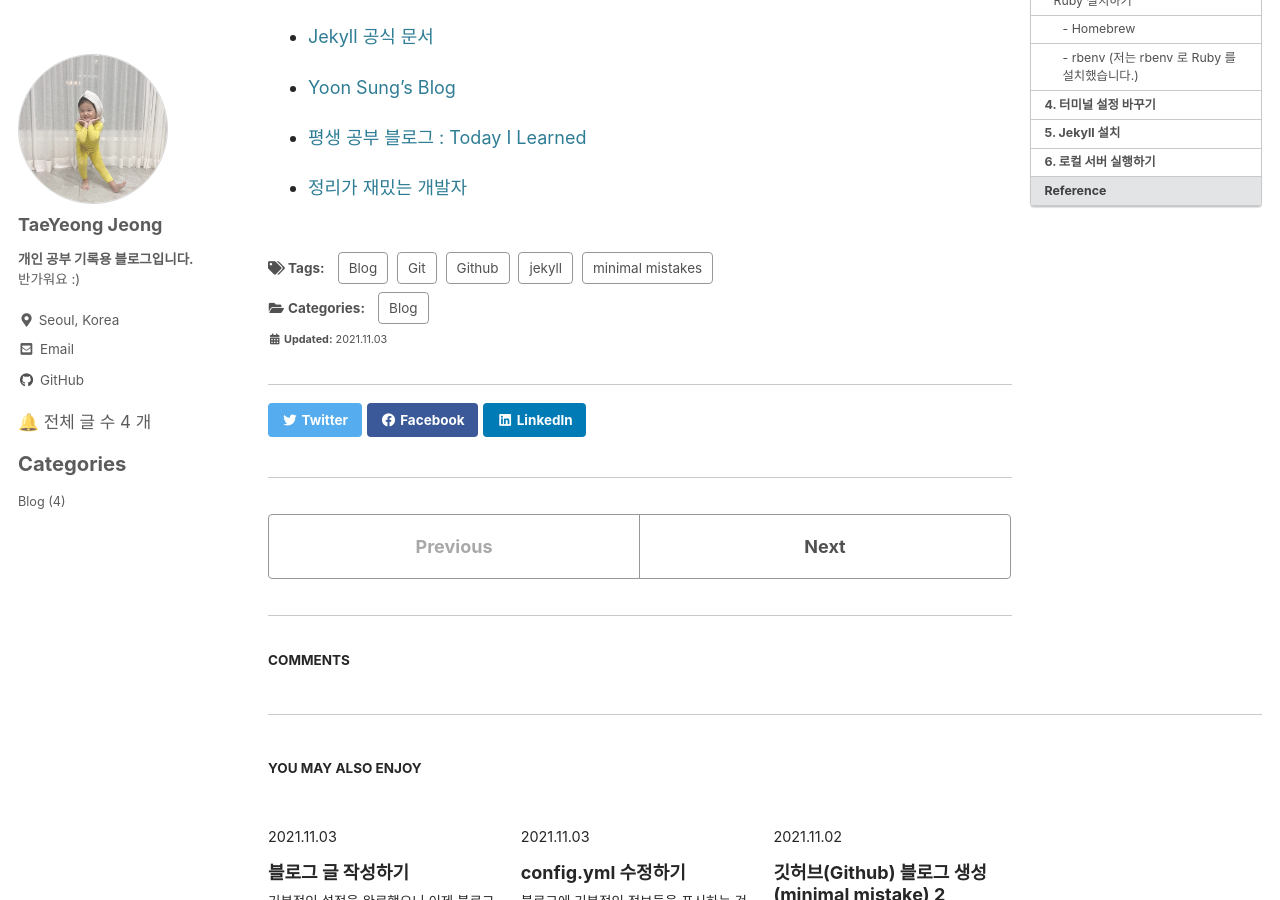
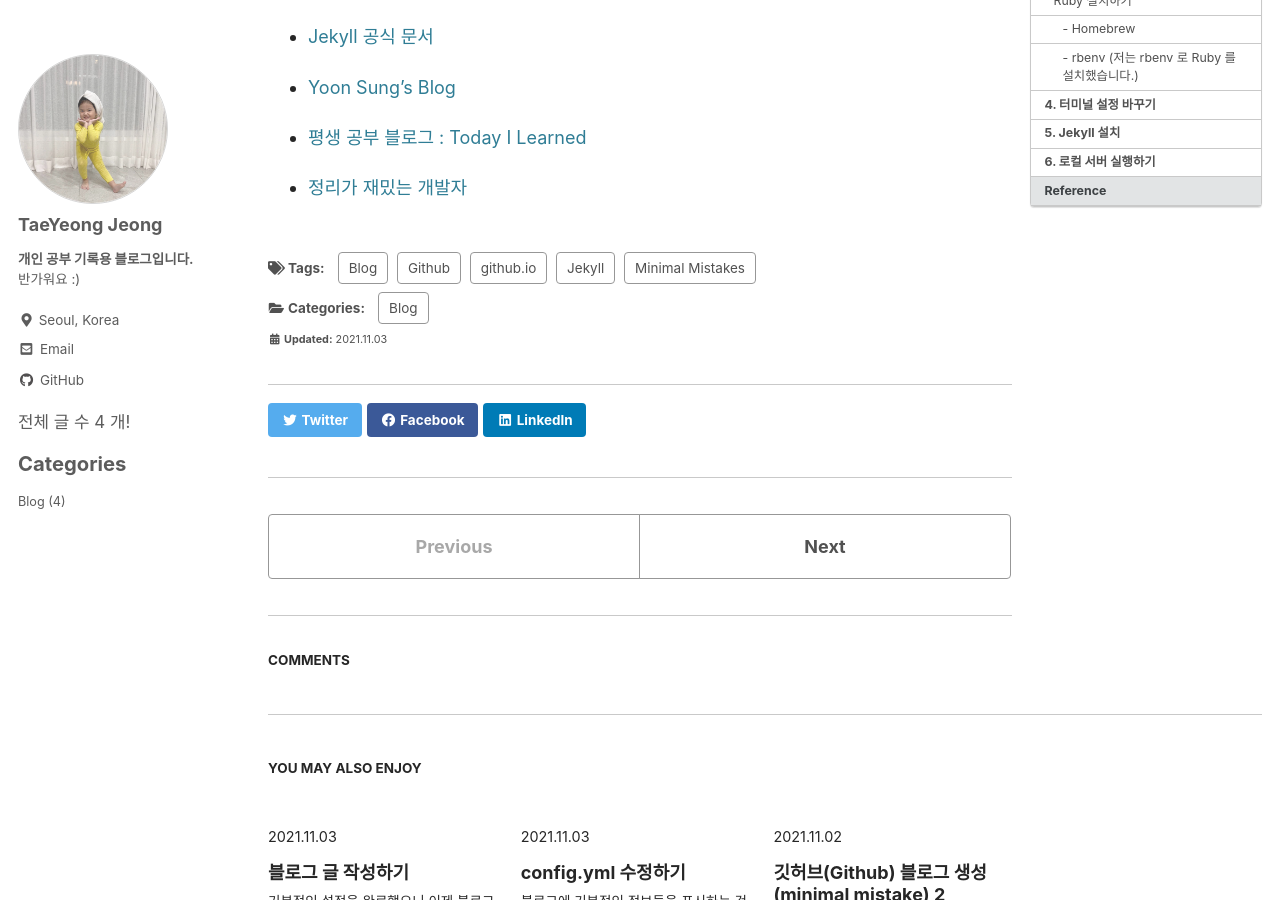
Before and after one commit to dev-taeyeong/test-blog, a Jekyll site: the page built from _posts/Github_Blog/2021-11-01-make-blog-1.md, in a window 1280 px wide and 900 px high, scrolled down 6376 px. Built offline with Jekyll 4.4.1, drawn with Linux system fonts in a browser that asks for light colours; cached includes are drawn as plain includes; some web fonts are replaced; comment, search, counter and statistics services are not loaded.

Commit message:
게시물 태그 수정

```diff
--- a/_includes/nav_list_main
+++ b/_includes/nav_list_main
@@ -9,7 +9,7 @@
   }}</label>
   <ul class="nav__items" id="category_tag_menu">
     <li>
-      <span>🔔 전체 글 수 {{ sum }} 개</span>
+      <span>전체 글 수 {{ sum }} 개!</span>
     </li>
     <li>
       <span class="nav__sub-title" v-on:click="togglec()">Categories</span>
--- a/_posts/Github_Blog/2021-11-01-make-blog-1.md
+++ b/_posts/Github_Blog/2021-11-01-make-blog-1.md
@@ -6,7 +6,7 @@
   - Blog
 
 tags:
-  - [Blog, jekyll, Github, Git, minimal mistakes]
+  - [Blog, Jekyll, Github, Minimal Mistakes, github.io]
 
 # author_profile: false # 왼쪽부분 프로필을 띄울 것인지
 
```
Also changed, not shown: _posts/Github_Blog/2021-11-01-make-blog-2.md (+1 -1 lines), _posts/Github_Blog/2021-11-02-config.md (+1 -1 lines), _posts/Github_Blog/2021-11-03-blog-posting.md (+1 -1 lines).
